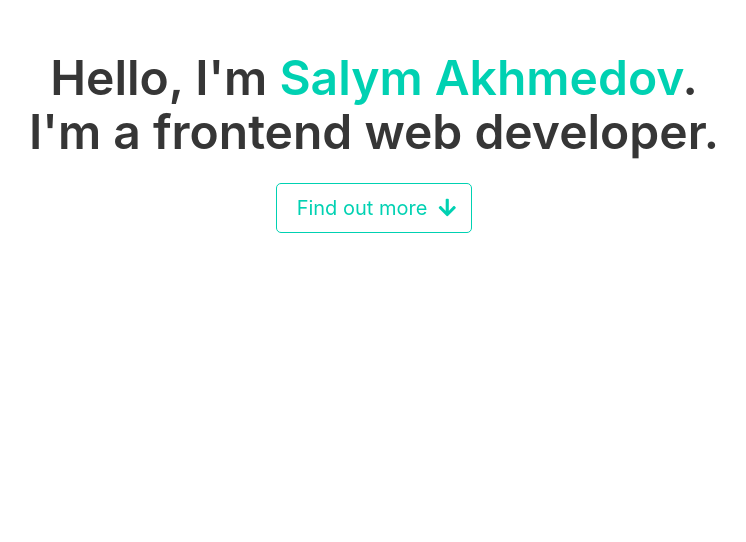
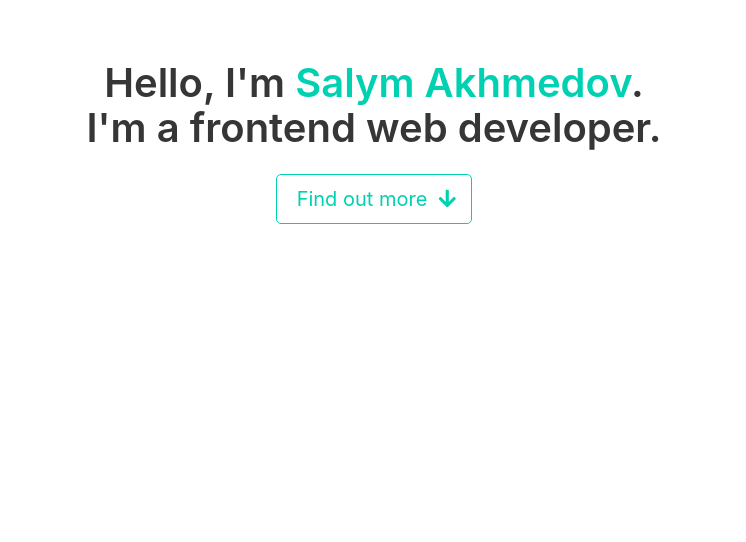
Before and after one commit to salymk/salym-portfolio, a React (Create React App) app: page / in a window 1280 px wide. Shown: the part 258-800 px from the top of the page, without its empty margins (266-1012 px from the left). Built offline with nearby package versions, Linux system fonts and the light colour scheme.

Commit message:
Changed text size to 4

```diff
--- a/src/sections/header/Hero.js
+++ b/src/sections/header/Hero.js
@@ -5,11 +5,11 @@ const Hero = () => {
 		<section className='hero is-fullheight'>
 			<div className='hero-body'>
 				<div className='container has-text-centered'>
-					<h1 className='title is-size-3-mobile is-size-1-tablet mb-0'>
+					<h1 className='title is-size-4-mobile is-size-2-tablet mb-0'>
 						Hello, I'm{' '}
 						<strong className='has-text-primary'>Salym Akhmedov</strong>.
 					</h1>
-					<h1 className='title is-size-3-mobile is-size-1-tablet'>
+					<h1 className='title is-size-4-mobile is-size-2-tablet'>
 						I'm a frontend web developer.
 					</h1>
 
```
